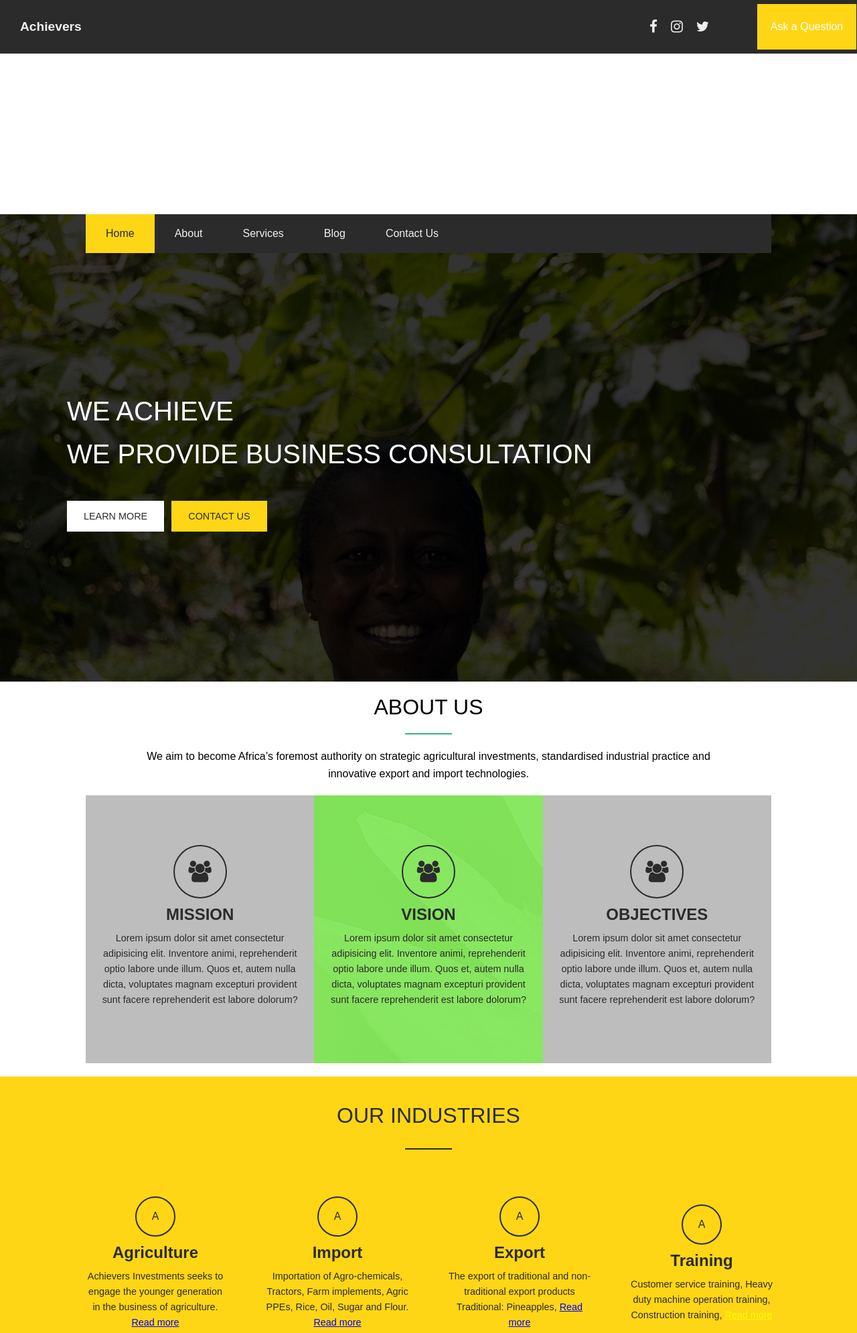
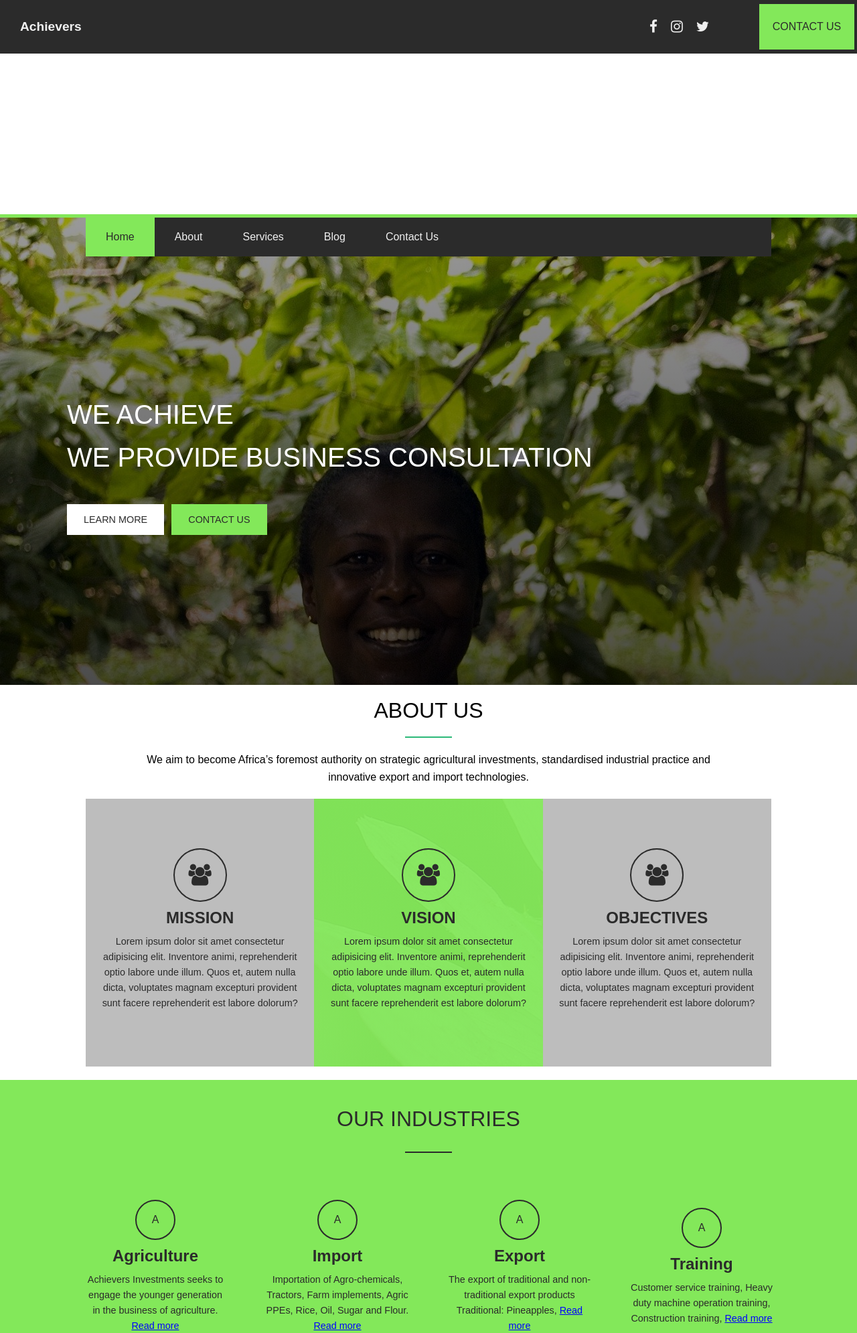
Before and after one commit to JackSparrow17/AchieversWebsite, a PHP site: page / in a window 1280 px wide. Shown: the top 1991 px of the page at 67% size. Run offline with PHP 8.4, Linux system fonts and the light colour scheme.

Commit message:
Mobile version 5.0

```diff
--- a/CSS/newhome.css
+++ b/CSS/newhome.css
@@ -1,7 +1,8 @@
 :root {
     /* Colours */
     --secondary: #2cb978;
-    --primary: #ffd615;
+    --gold: #ffd615;
+    --primary: #83e85a;
     --light: #f0f0f0;
     --dark: #2b2b2b;
     /*Box Shadow */
@@ -105,14 +106,20 @@ a:visited {
 }
 
 .callout .icons a:hover {
-    color: orange;
+    color: var(--gold);
     transition: 0.3s;
 }
 
 .callout .button a {
     background-color: var(--primary);
-    color: white;
+    color: var(--dark);
     padding: 25px 20px;
+    transition: 0.3s ease-in;
+}
+
+.callout .button :hover {
+    transition: 0.4s;
+    background-color: var(--gold);
 }
 
 .callout .brand .content {
@@ -142,7 +149,8 @@ a:visited {
 /* Showcase */
 
 .showcase {
-    background: linear-gradient(rgba(0, 0, 0, 0.8), rgba(0, 0, 0, 0.8)), url('../IMG/us.jpg');
+    background: linear-gradient(rgba(0, 0, 0, 0.4), rgba(0, 0, 0, 0.7)), url('../IMG/us.jpg');
+    border-top: 5px solid var(--primary);
 }
 
 .showcase .navigation {
@@ -164,7 +172,7 @@ a:visited {
 }
 
 .showcase .navigation ul li:hover {
-    background-color: var(--secondary);
+    background-color: var(--primary);
     transition: 0.2s;
 }
 
@@ -173,7 +181,7 @@ a:visited {
 }
 
 .active {
-    background-color: #ffd615;
+    background-color: var(--primary);
     color: var(--dark);
 }
 
@@ -211,7 +219,7 @@ a:visited {
 }
 
 .action .button-group .contact-us {
-    background-color: #ffd615;
+    background-color: var(--primary);
     color: var(--dark);
 }
 
@@ -665,7 +673,7 @@ did:hover div {
     .showcase .navigation ul li {
         padding: 25px 30px;
         text-align: center;
-        border-top: 1px solid var(--secondary);
+        border-top: 1px solid var(--gold);
     }
     /*End of showcase */
     /* Callout */
@@ -702,6 +710,10 @@ did:hover div {
         padding: 10px 20px;
         border-top: 1px solid var(--dark);
     }
+    input,
+    a {
+        border-radius: 4px;
+    }
 }
 
 
--- a/index.html
+++ b/index.html
@@ -57,7 +57,7 @@
             </div>
 
             <div class="button flex flex-center">
-                <a href="#">Ask a Question</a>
+                <a href="#contact" class="ask-btn" style="transition: 0.3;">CONTACT US</a>
             </div>
         </div>
         <!--End of callout-->
@@ -219,7 +219,7 @@
                         </div>
 
                         <div class="caption full-width">
-                            Customer service training, Heavy duty machine operation training, Construction training, <a href="services.html" style="color: yellow; text-decoration: underline;">Read more</a>
+                            Customer service training, Heavy duty machine operation training, Construction training, <a href="services.html" style="color: blue; text-decoration: underline;">Read more</a>
                         </div>
                     </div>
                 </div>
```
